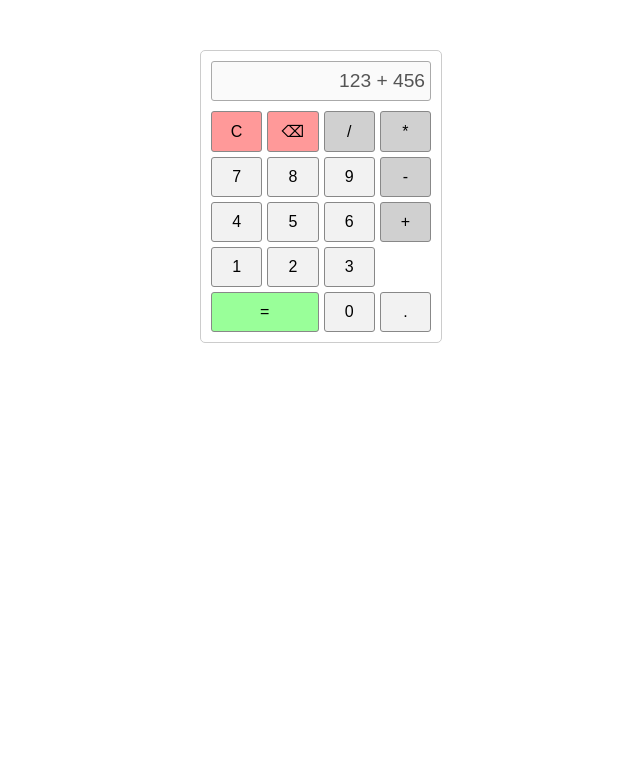
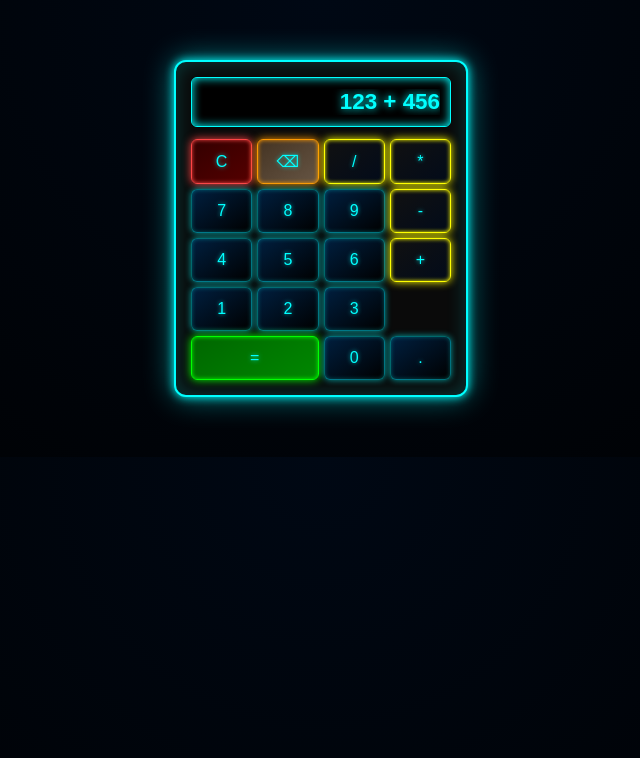
Before and after one commit to jaale98/CalculatorApp, a plain HTML site: page index.html in a window 1280 px wide. Shown: the whole page, without its empty margins (319-959 px from the left). Drawn offline with Linux system fonts and the light colour scheme.

Commit message:
add flashy css

```diff
--- a/style.css
+++ b/style.css
@@ -1,20 +1,36 @@
+/* Night sky background and digital font */
+body {
+  background: radial-gradient(circle at 50% 0%, #000814, #000);
+  font-family: 'Segoe UI', Tahoma, Geneva, Verdana, sans-serif;
+  color: #0ff;
+}
 .calculator {
-      width: 220px;
-      margin: 50px auto;
-      border: 1px solid #ccc;
-      padding: 10px;
-      border-radius: 5px;
+  width: 260px;
+  margin: 60px auto;
+  padding: 15px;
+  background: #0a0a0a;
+  border: 2px solid #0ff;
+  border-radius: 12px;
+  box-shadow:
+    0 0 10px #0ff,
+    0 0 30px rgba(0, 255, 255, 0.5),
+    inset 0 0 20px rgba(0, 255, 255, 0.2);
 }
     .display {
   width: 100%;
-      height: 40px;
-      font-size: 1.2em;
+  height: 50px;
+  font-size: 1.4em;
+  font-weight: bold;
   text-align: right;
-      padding: 5px;
+  padding: 10px;
   box-sizing: border-box;
-      margin-bottom: 10px;
-      border: 1px solid #aaa;
-      border-radius: 3px;
+  margin-bottom: 12px;
+  background: #000;
+  color: #0ff;
+  border: 1px solid #0ff;
+  border-radius: 6px;
+  text-shadow: 0 0 8px #0ff;
+  box-shadow: inset 0 0 10px #0ff;
 }
     .keys {
       display: grid;
@@ -23,23 +39,49 @@
 }
 button {
   font-size: 1em;
-      padding: 10px;
-      border: 1px solid #888;
-      border-radius: 3px;
+  padding: 12px;
+  border: 1px solid rgba(0, 255, 255, 0.4);
+  border-radius: 6px;
   cursor: pointer;
-      background: #f2f2f2;
+  background: linear-gradient(145deg, #001f3f, #000);
+  color: #0ff;
+  text-shadow: 0 0 4px rgba(0, 255, 255, 0.7);
+  box-shadow:
+    0 0 6px rgba(0, 255, 255, 0.6),
+    inset 0 0 4px rgba(0, 255, 255, 0.3);
+  transition: transform 0.1s ease, box-shadow 0.2s ease;
 }
 button.operator {
-      background: #d0d0d0;
+  background: linear-gradient(145deg, #111, #020b1a);
+  border-color: #ff0;
+  box-shadow: 0 0 8px #ff0, inset 0 0 4px #ff0;
 }
 button.clear {
-       background: #f99;
+  background: linear-gradient(145deg, #300, #500);
+  border-color: #f44;
+  box-shadow: 0 0 8px #f44, inset 0 0 4px #f44;
+}
+button.backspace {
+  background: linear-gradient(145deg, #432, #654);
+  border-color: #f90;
+  box-shadow: 0 0 8px #f90, inset 0 0 4px #f90;
+}
+button.equal {
+  background: linear-gradient(145deg, #060, #080);
+  border-color: #0f0;
+  box-shadow: 0 0 8px #0f0, inset 0 0 4px #0f0;
+  grid-column: span 2;
 }
 
-    button.backspace {
-       background: #f99;
+button:hover {
+  transform: scale(1.05);
+  box-shadow:
+    0 0 12px rgba(0, 255, 255, 0.8),
+    inset 0 0 6px rgba(0, 255, 255, 0.4);
 }
-    button.equal {
-      grid-column: span 2;
-      background: #9f9;
+button:active {
+  transform: scale(0.95);
+  box-shadow:
+    0 0 4px rgba(0, 255, 255, 0.4),
+    inset 0 0 2px rgba(0, 255, 255, 0.2);
 }
```
Lines whose indentation alone changed are shown as unchanged.
